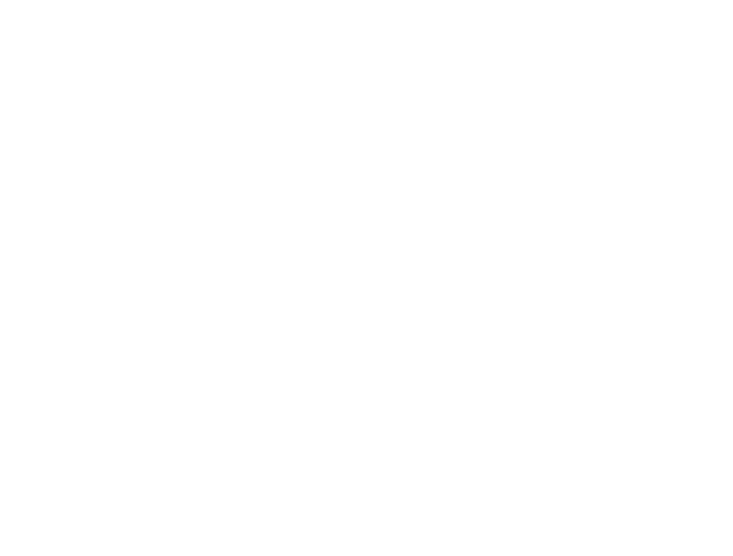
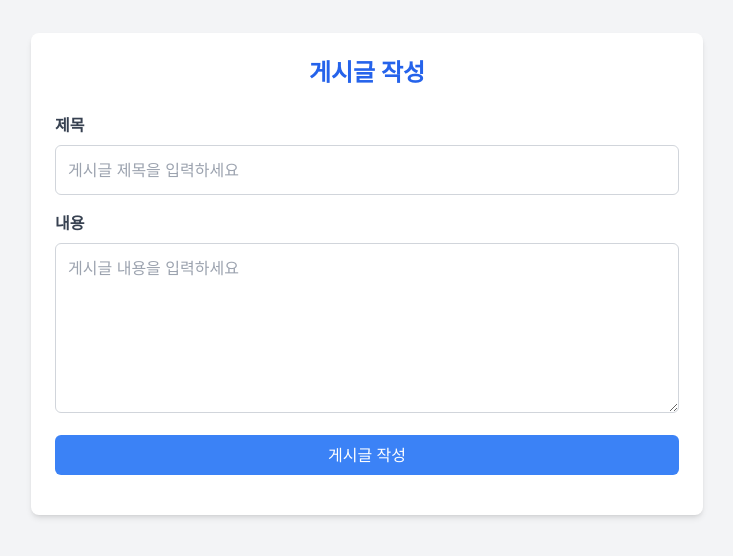
Before and after one commit to shin-yeseong/project_IF-CODE, a React (Create React App) app in the folder frontend/: page /post in a window 1280 px wide. Before the commit this address had no page. Shown: the part 126-682 px from the top of the page, without its empty margins (273-1006 px from the left). Built offline with nearby package versions, Linux system fonts and the light colour scheme.

Commit message:
게시글 작성 api

```diff
--- a/frontend/src/App.js
+++ b/frontend/src/App.js
@@ -4,6 +4,8 @@
 import SignUp from "./pages/sign-up";
 import SignIn from "./pages/sign-in";
 import MyPage from "./pages/mypage";
+import Post from "./pages/post";
+
 import "./index.css";
 function App() {
   return (
@@ -13,6 +15,8 @@
         <Route path="/signup" element={<SignUp />} />
         <Route path="/signin" element={<SignIn />} />
         <Route path="/mypage" element={<MyPage />} />
+        <Route path="/post" element={<Post />} />
+
       </Routes>
     </Router>
   );
--- /dev/null
+++ b/frontend/src/pages/post.js
@@ -0,0 +1,117 @@
+import React, { useState } from "react";
+import axios from "axios";
+
+function PostCreatePage() {
+  const [title, setTitle] = useState("");
+  const [content, setContent] = useState("");
+  const [message, setMessage] = useState("");
+
+  // 게시글 제출 함수
+  const handleSubmit = (e) => {
+    e.preventDefault();
+
+    // 빈 필드 체크
+    if (!title || !content) {
+      setMessage("모든 필드를 입력하세요.");
+      return;
+    }
+
+    // 토큰 가져오기
+    const token = localStorage.getItem("token");
+
+    // 토큰이 없으면 로그인 페이지로 리디렉션
+    if (!token) {
+      setMessage("로그인 후 다시 시도해주세요.");
+      return;
+    }
+
+    // POST 요청으로 게시글 작성
+    axios
+      .post(
+        "http://localhost:8080/api/posts", // API 엔드포인트
+        { title, content },
+        { headers: { Authorization: `Bearer ${token}` } }
+      )
+      .then((response) => {
+        setMessage("게시글이 성공적으로 작성되었습니다!");
+        setTitle("");
+        setContent("");
+      })
+      .catch((error) => {
+        console.error("❌ 오류:", error);
+        if (error.response) {
+          if (error.response.status === 403) {
+            setMessage("접근 권한이 없습니다. 다시 로그인하세요.");
+          } else {
+            setMessage(`게시글 작성 실패: ${error.response.data.message || "알 수 없는 오류"}`);
+          }
+        } else {
+          setMessage("서버에 연결할 수 없습니다.");
+        }
+      });
+  };
+
+  return (
+    <div className="min-h-screen bg-gray-100 flex justify-center items-center p-6">
+      <div className="bg-white shadow-md rounded-lg p-6 w-full max-w-2xl">
+        <h2 className="text-2xl font-bold text-center text-blue-600 mb-6">
+          게시글 작성
+        </h2>
+        <form onSubmit={handleSubmit}>
+          {/* 제목 입력 */}
+          <div className="mb-4">
+            <label htmlFor="title" className="block text-gray-700 font-semibold mb-2">
+              제목
+            </label>
+            <input
+              type="text"
+              id="title"
+              value={title}
+              onChange={(e) => setTitle(e.target.value)}
+              className="w-full p-3 border border-gray-300 rounded-md focus:outline-none focus:ring-2 focus:ring-blue-500"
+              placeholder="게시글 제목을 입력하세요"
+            />
+          </div>
+
+          {/* 내용 입력 */}
+          <div className="mb-4">
+            <label htmlFor="content" className="block text-gray-700 font-semibold mb-2">
+              내용
+            </label>
+            <textarea
+              id="content"
+              value={content}
+              onChange={(e) => setContent(e.target.value)}
+              className="w-full p-3 border border-gray-300 rounded-md focus:outline-none focus:ring-2 focus:ring-blue-500"
+              rows="6"
+              placeholder="게시글 내용을 입력하세요"
+            />
+          </div>
+
+          {/* 제출 버튼 */}
+          <div className="mb-4 text-center">
+            <button
+              type="submit"
+              className="w-full bg-blue-500 text-white px-4 py-2 rounded-md hover:bg-blue-600"
+            >
+              게시글 작성
+            </button>
+          </div>
+
+          {/* 결과 메시지 */}
+          {message && (
+            <div
+              className={`text-center p-3 mt-4 ${
+                message.includes("성공") ? "text-green-500" : "text-red-500"
+              }`}
+            >
+              {message}
+            </div>
+          )}
+        </form>
+      </div>
+    </div>
+  );
+}
+
+export default PostCreatePage;
```
